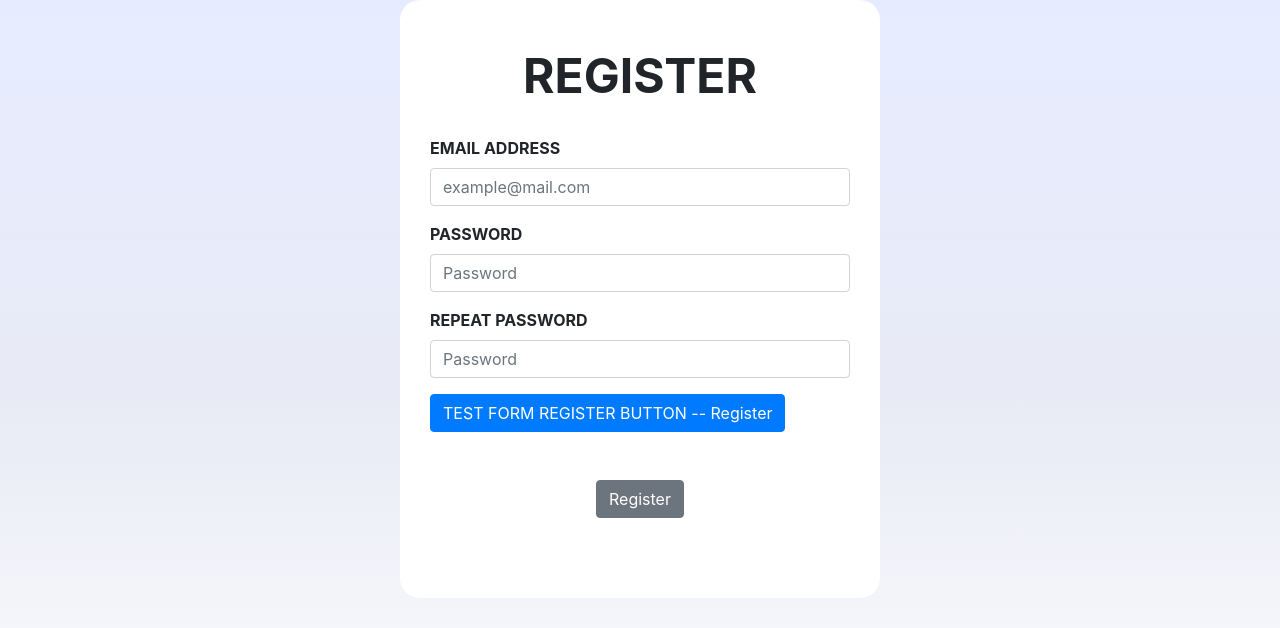
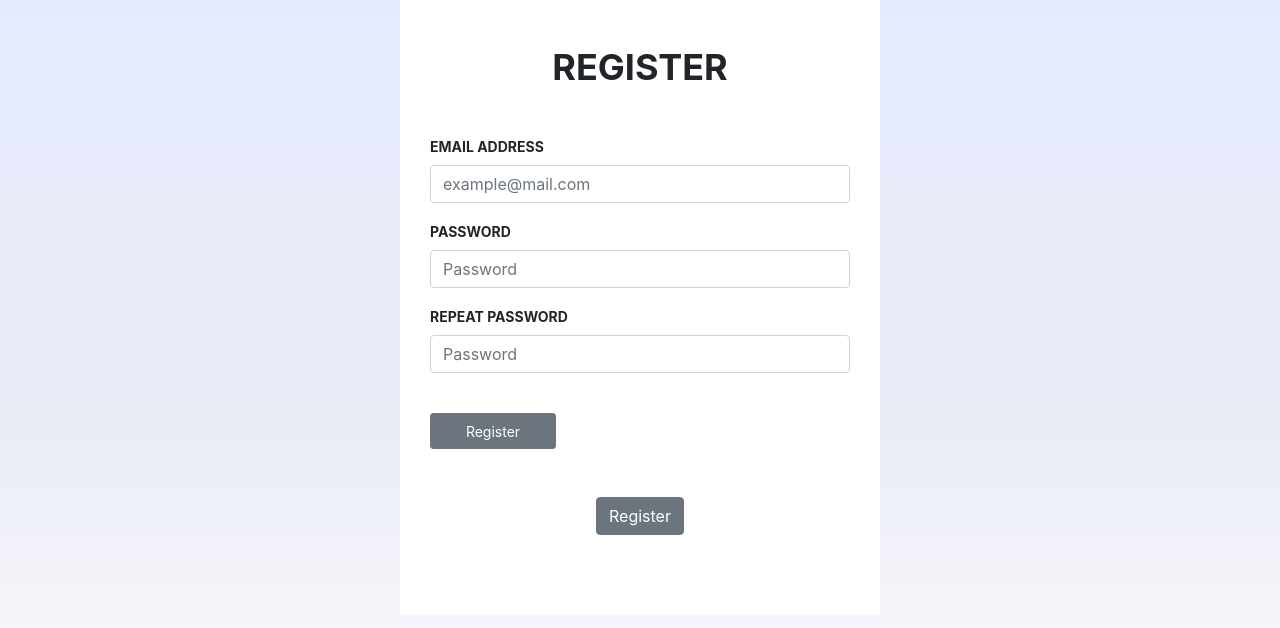
Before and after one commit to LeviRemi/PetRecs-Project, a React (Create React App) app in the folder client/: page /register in a window 1280 px wide. Shown: the top 628 px of the page. Built offline with nearby package versions, Linux system fonts and the light colour scheme.

Commit message:
More style stuff

```diff
--- a/client/src/components/Login.js
+++ b/client/src/components/Login.js
@@ -12,11 +12,9 @@ function Login() {
         <div className="fill-window">
 
             <div className="formBox">
-
                 <div className="formTitle">
                     LOGIN
                 </div>
-                <br />
                 <Form className="loginRegForm">
                     <Form.Group controlId="formBasicEmail">
                         <Form.Label>EMAIL ADDRESS</Form.Label>
@@ -27,7 +25,8 @@ function Login() {
                         <Form.Label>PASSWORD</Form.Label>
                         <Form.Control type="password" placeholder="Password" />
                     </Form.Group>
-                <Button variant="primary" type="submit">TEST FORM LOGIN BUTTON -- log in</Button>
+                    <br />
+                    <Button variant="secondary" size="sm" className="btn-form" type="submit">Log in</Button>
                 </Form>
 
                 <br /><br />
--- a/client/src/components/Register.js
+++ b/client/src/components/Register.js
@@ -9,13 +9,10 @@ import { Link } from 'react-router-dom';
 function Register() {
     return (
         <div className="fill-window">
-
             <div className="formBox">
-
                 <div className="formTitle">
                     REGISTER
                 </div>
-        <br />
                 <Form className="loginRegForm">
                     <Form.Group controlId="formBasicEmail">
                         <Form.Label>EMAIL ADDRESS</Form.Label>
@@ -31,16 +28,13 @@ function Register() {
                         <Form.Label>REPEAT PASSWORD</Form.Label>
                         <Form.Control type="password" placeholder="Password" />
                     </Form.Group>
-
-                <Button variant="primary" type="submit">TEST FORM REGISTER BUTTON -- Register</Button>
+                    <br />
+                    <Button variant="secondary" size="sm" className="btn-form"  type="submit">Register</Button>
                 </Form>
 
                 <br /><br />
                 <Link to="/" className="btn btn-secondary">Register</Link>
             </div>
-
-
-
         </div>
     )
 }
--- a/client/src/index.css
+++ b/client/src/index.css
@@ -12,6 +12,12 @@ code {
     monospace;
 }
 
+.btn-form {
+  margin: auto;
+  height: 36px;
+  width: 30%;
+  text-align: left;
+}
 
 .loginRegForm {
   width: 420px;
@@ -21,6 +27,7 @@ code {
 
 .form-label {
   font-weight: bold;
+  font-size: 14px;
 }
 
 .formBox {
@@ -29,13 +36,13 @@ code {
   text-align: center;
   margin: auto;
   padding: 40px 0px 80px 0px;
-  border-radius: 20px;
 }
 
 .formTitle {
   text-align: center;
-  font-size: 48px;
+  font-size: 36px;
   font-weight: bold;
+  padding: 0px 0px 40px 0px;
 }
 
 .fullPageContainer {
```
Lines whose indentation alone changed are shown as unchanged.
